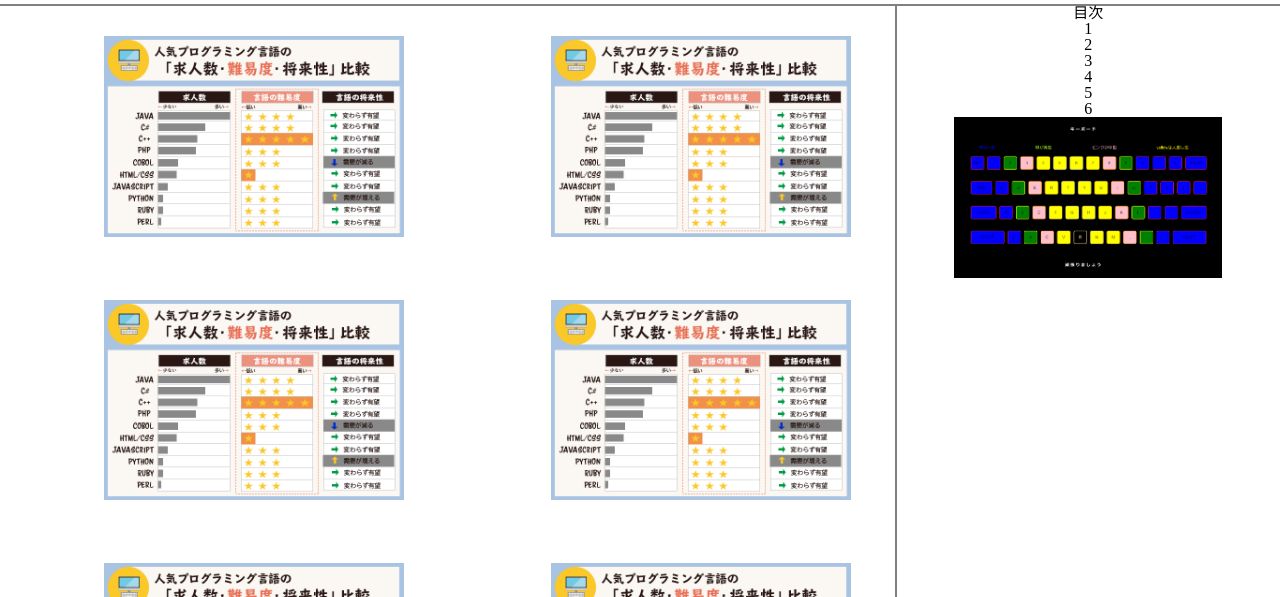
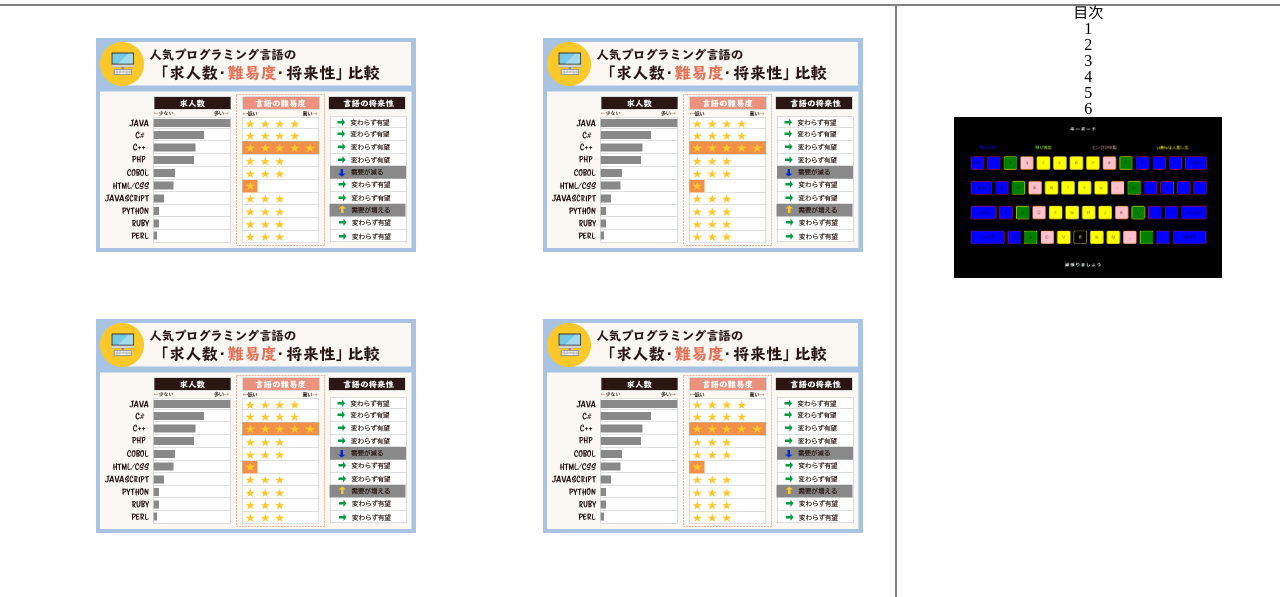
Before and after one commit to isamu1366/136, a website: page index.html in a window 1280 px wide. Shown: the part 125-722 px from the top of the page. Drawn offline with nearby package versions, Linux system fonts and the light colour scheme; files that its build step writes are made by us from their sources.

Commit message:
変更しました

```diff
--- a/sass/pages/isamu.css
+++ b/sass/pages/isamu.css
@@ -48,13 +48,13 @@ body{
     display: flex;
     flex-wrap:wrap;
     justify-content: space-around;
-    width: 70%;
+    width:70%;
 
 
 }
 .main1 img{
     margin: 10%;
-    width:300px;
+    width: 40vh;
     background-color: gray;
 }
 .main1 img:hover{
```
